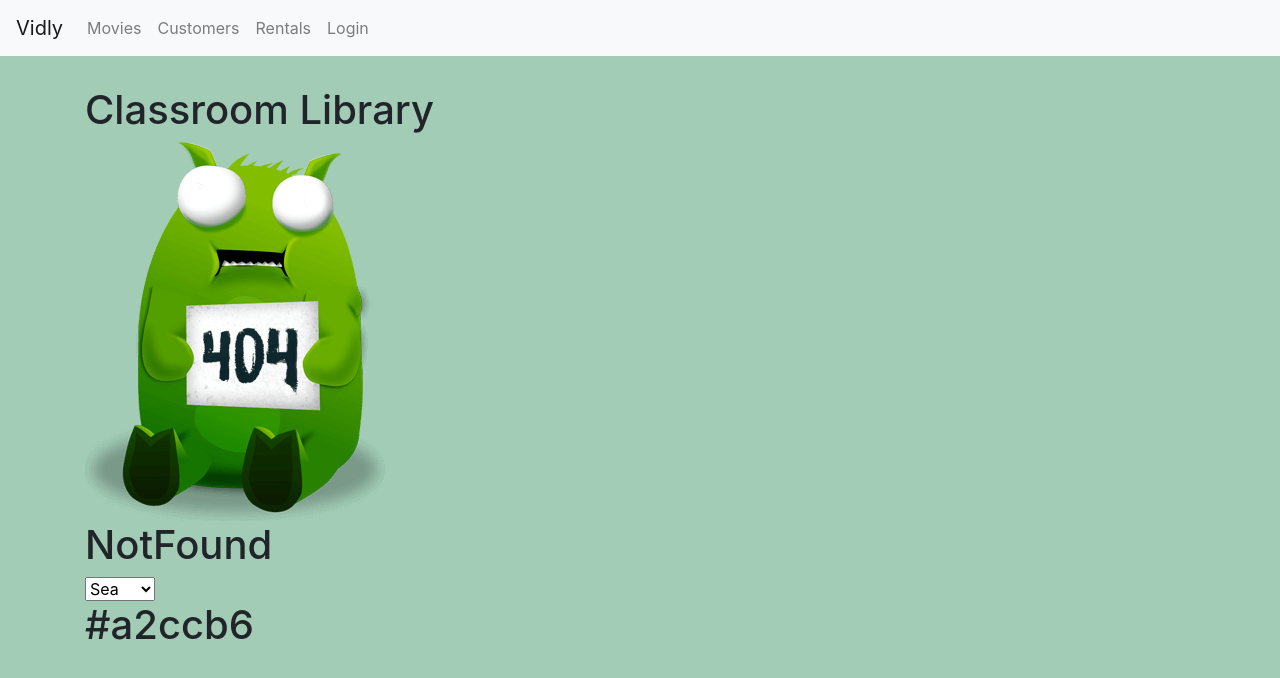
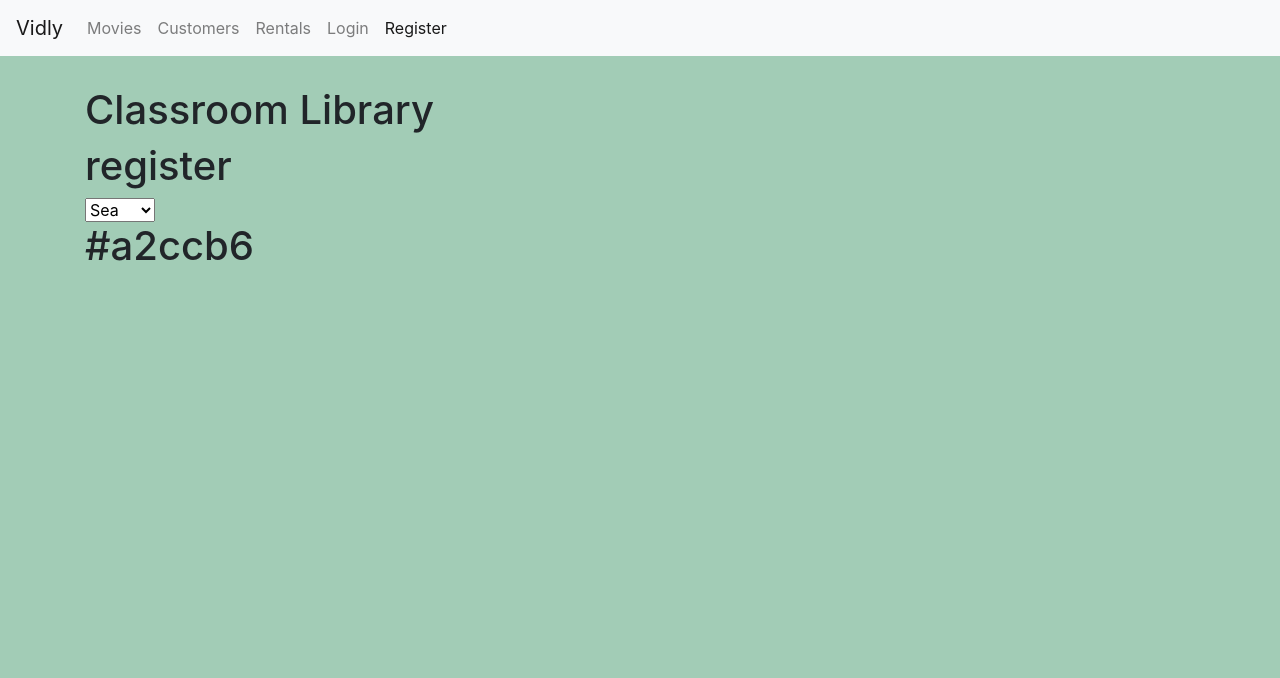
Before and after one commit to baboettcher/classroom-library, a React (Create React App) app: page /register in a window 1280 px wide. Before the commit this address led to /notfound. Shown: the top 678 px of the page. Built offline with nearby package versions, Linux system fonts and the light colour scheme.

Commit message:
Add register component

```diff
--- a/src/App.js
+++ b/src/App.js
@@ -5,6 +5,7 @@ import Rentals from "./components/rentals";
 import MovieForm from "./components/movieForm";
 import NotFound from "./components/notFound";
 import LoginForm from "./components/loginForm";
+import Register from "./components/register";
 import Navbar from "./components/navbar";
 import { Route, Redirect, Switch } from "react-router-dom"
 import ColorChangerHooks from "./testHooks/colorChanger_hooks";
@@ -26,6 +27,7 @@ class App extends Component {
             <Route path="/customers" component={Customers}></Route>
             <Route path="/rentals" component={Rentals}></Route>
             <Route path="/login" component={LoginForm}></Route>
+            <Route path="/register" component={Register}></Route>
             <Route path="/notfound" component={NotFound}></Route>
             <Redirect exact from="/" to="/movies"> </Redirect>
             <Redirect to="/notfound" > </Redirect>
--- a/src/components/common/input.jsx
+++ b/src/components/common/input.jsx
@@ -1,5 +1,4 @@
 import React from 'react';
-
 
 const Input = ({ name, label, error, ...rest }) => {
 
--- a/src/components/loginForm.jsx
+++ b/src/components/loginForm.jsx
@@ -1,6 +1,11 @@
 import React, { Component } from 'react';
 import Form from "./common/form"
 import Joi from "joi-browser"
+
+// TUESDAY: - REGISTER COMPONENT
+// Username must be a valid email
+// Password muts be a minimum of 5 characters
+//
 
 class LoginForm extends Form {
   state = {
--- a/src/components/navbar.jsx
+++ b/src/components/navbar.jsx
@@ -31,7 +31,10 @@ const Navbar = () => {
           </NavLink>
         <NavLink className="nav-item nav-link" to="/login">
           Login
-          </NavLink>
+        </NavLink>
+        <NavLink className="nav-item nav-link" to="/register">
+          Register
+        </NavLink>
       </div>
     </nav>
   );
--- /dev/null
+++ b/src/components/register.jsx
@@ -0,0 +1,11 @@
+import React, { Component } from 'react';
+import Form from "./common/form"
+
+class Register extends Form {
+  state = {}
+  render() {
+    return (<h1>register</h1>);
+  }
+}
+
+export default Register;
```
